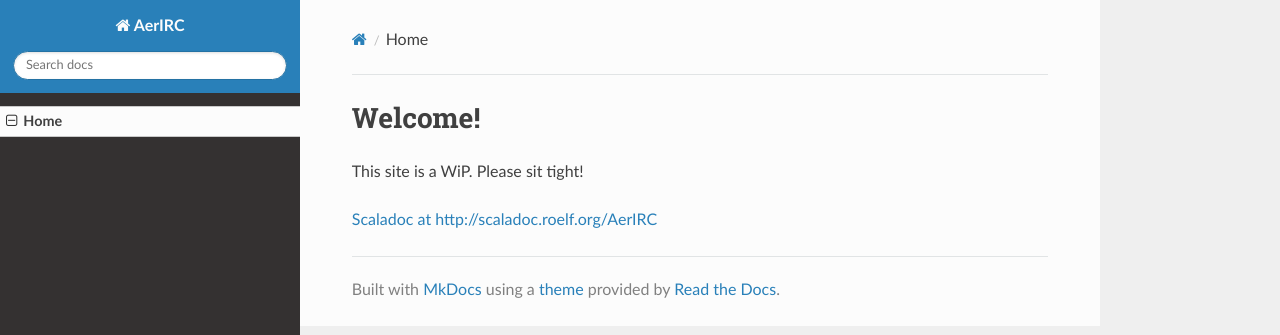
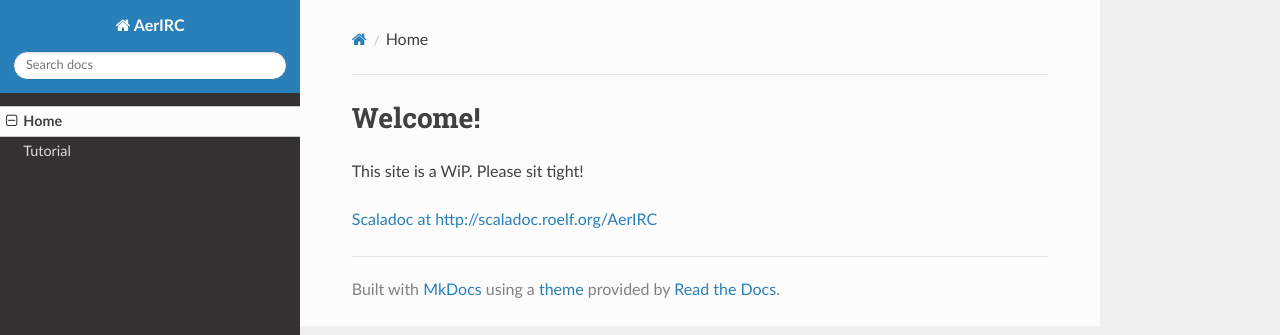
Before and after one commit to rewbycraft/AerIRC, an MkDocs documentation site: the page built from docs/index.md, in a window 1280 px wide. Shown: the top 335 px of the page. Built offline with MkDocs 1.6.1, drawn with Linux system fonts in a browser that asks for light colours; nearby versions of some CDN libraries; old or Windows-style settings are respelled for this version of MkDocs.

Commit message:
I should actually commit every once in a while?

```diff
--- a/mkdocs.yml
+++ b/mkdocs.yml
@@ -1,4 +1,5 @@
 site_name: AerIRC
 pages:
 - [index.md, Home]
+- [tutorial.md, Tutorial]
 theme: readthedocs
```
Also changed, not shown: 16 other files.
